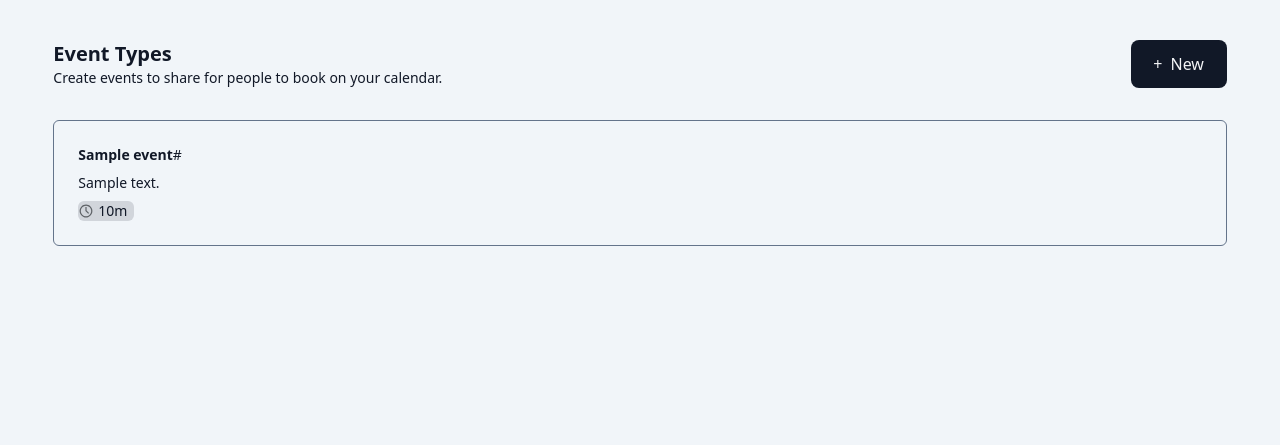
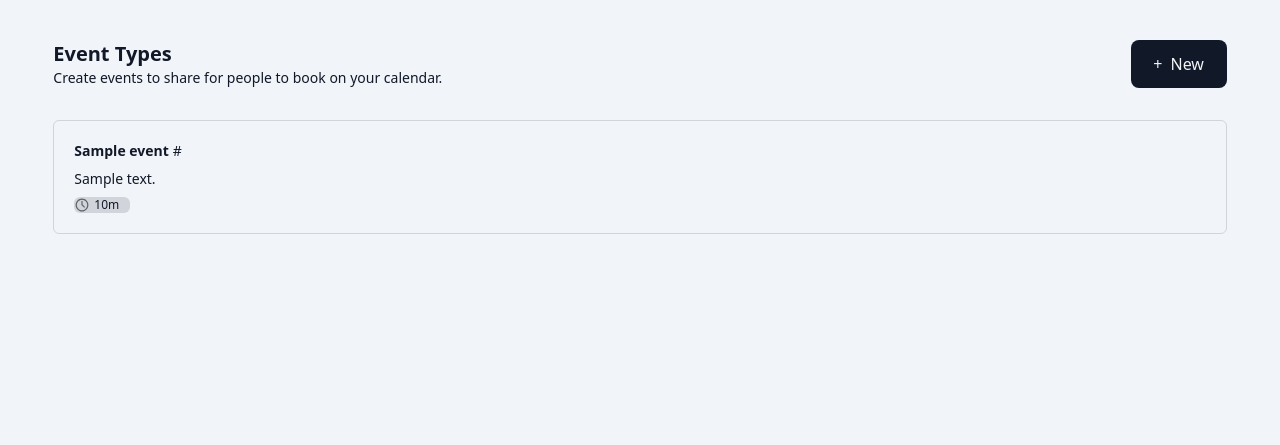
Before and after one commit to Agahan14/schedule, a FastAPI app: template src/project/templates/event.html in a window 1280 px wide. Shown: the top 445 px of the page. Run offline with FastAPI, Linux system fonts and the light colour scheme; the template is opened without the code that fills it: most values are stand-ins (such as "Sample title", 1, 10 or a date in 2020); some libraries are stand-ins or nearby versions.

Commit message:
✅ Updated evet_list

```diff
--- a/src/project/templates/event.html
+++ b/src/project/templates/event.html
@@ -23,16 +23,16 @@
         <div class="mx-auto mt-8 flex w-11/12 flex-col">
             {% for event in events %}
 
-            <div class="space-y-2 rounded-md border border-slate-500 p-6 text-sm dark:border-gray-100">
-                <div class="flex">
-                    <p class="font-bold">{{ event.title }}</p>
+            <div class="space-y-2 rounded-md border border-gray-300 dark:border-gray-700 p-5 text-sm">
+                <div class="flex space-x-1 ">
+                    <p class="font-semibold">{{ event.title }}</p>
                     <p>{{ event.url }}</p>
                 </div>
-                <div><p>{{ event.description }}</p></div>
+                <div ><p>{{ event.description }}</p></div>
 
-                <span class="flex w-14 items-center space-x-1 rounded-md bg-gray-300 dark:bg-gray-500">
+                <span class="flex w-14 items-center space-x-1 rounded-md bg-gray-300 dark:bg-gray-500 ">
                     <img src="/static/images/clock.svg" alt="clock image" class="h-4 w-4" />
-                    <p>{{ event.duration }}m</p>
+                    <p class="text-xs">{{ event.duration }}m</p>
                 </span>
             </div>
             {% endfor %}
--- a/tailwind.config.js
+++ b/tailwind.config.js
@@ -8,6 +8,10 @@ module.exports = {
   theme: {
     extend: {
 
+      borderWidth: {
+        '0.5': '0.5px',  // Custom border width
+      },
+
 
     },
   },
```
Also changed, not shown: src/project/routers/event.py (+7 -0 lines), src/project/templates/retrieve_event.html (added, +20 -0 lines).
